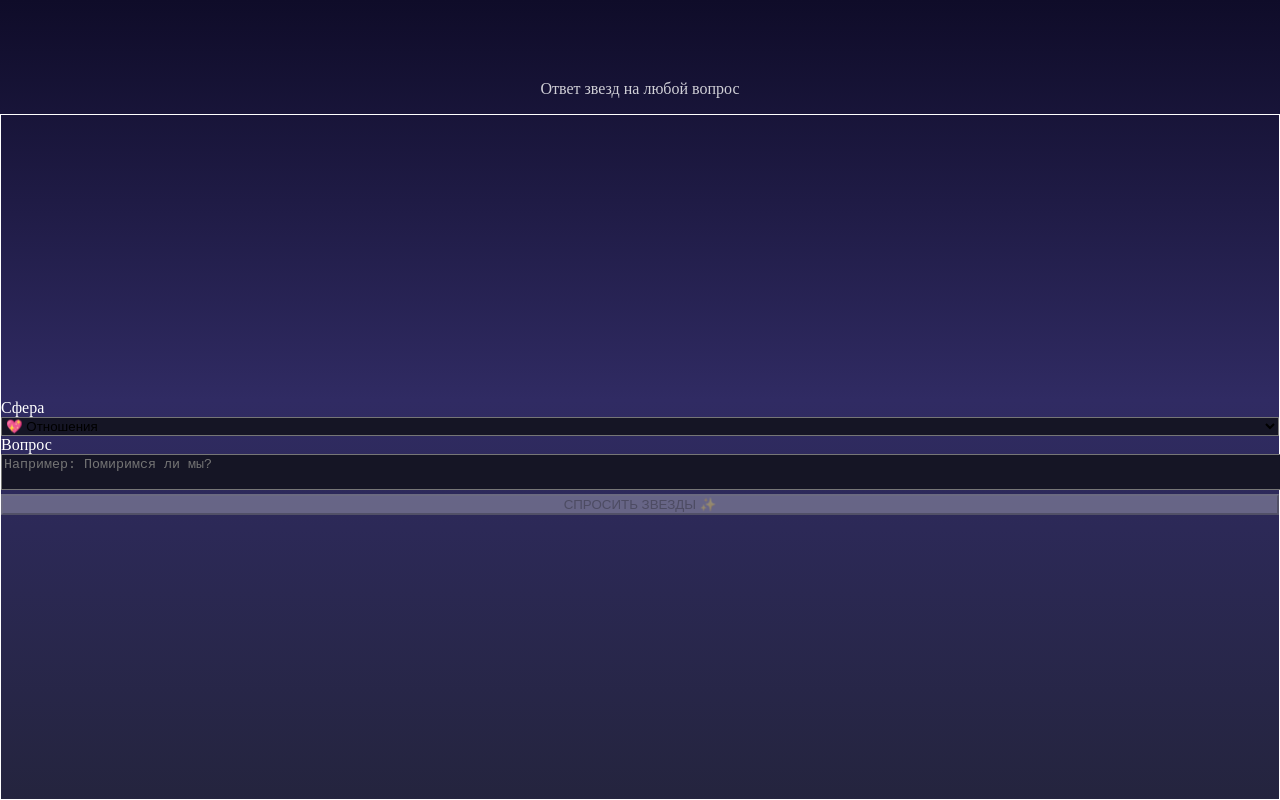
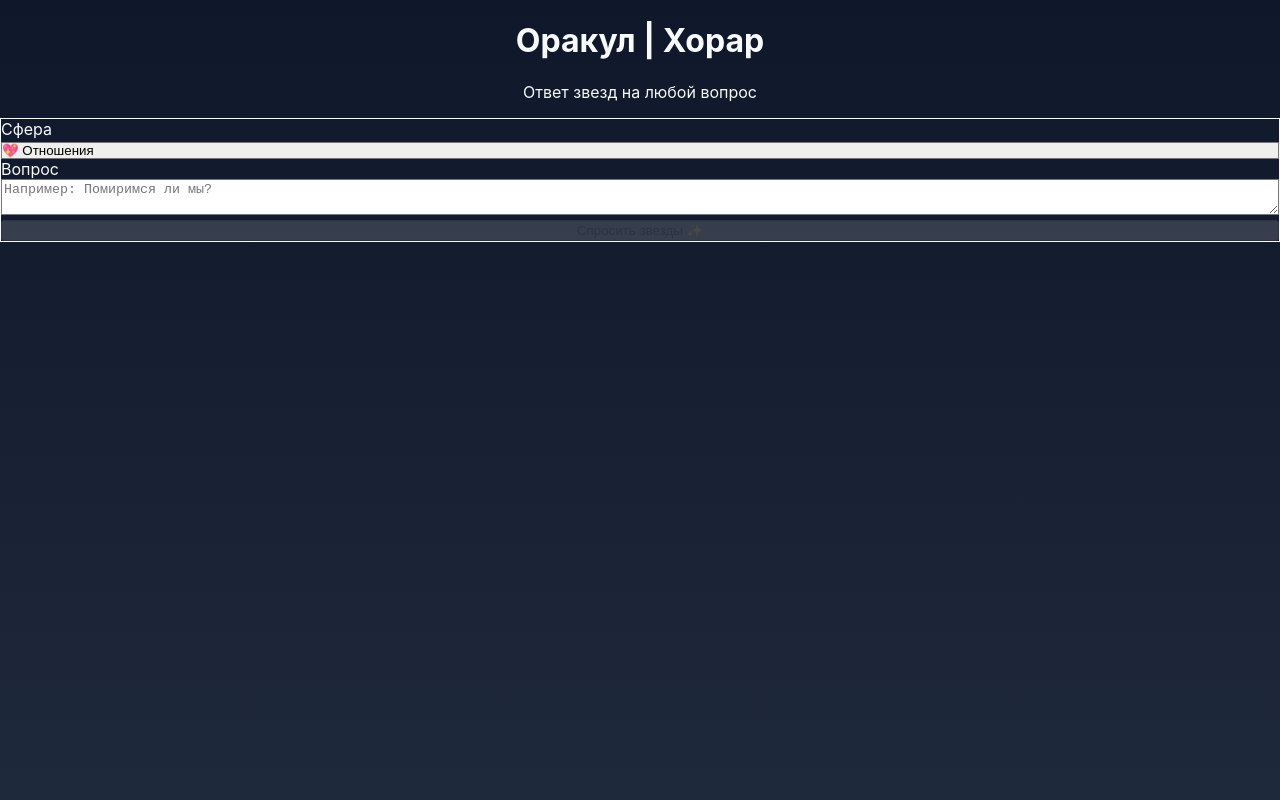
Before and after one commit to doyou2026/astro-bot, a Next.js app: page / in a window 1280 px wide. Built offline with nearby package versions, Linux system fonts and the light colour scheme; no server answers.

Commit message:
add create-invoice api

```diff
--- a/app/globals.css
+++ b/app/globals.css
@@ -2,10 +2,19 @@
 @tailwind components;
 @tailwind utilities;
 
-body {
-  background: #0f0c29;
-  color: white;
+html, body {
+  padding: 0;
   margin: 0;
-  padding: 0;
-  overflow-x: hidden;
+  font-family: -apple-system, BlinkMacSystemFont, "SF Pro Display",
+    "SF Pro Text", system-ui, sans-serif;
+  background: linear-gradient(
+    180deg,
+    #0f172a 0%,
+    #1e293b 100%
+  );
+  color: #f8fafc;
 }
+
+* {
+  box-sizing: border-box;
+}
--- a/app/page.tsx
+++ b/app/page.tsx
@@ -1,264 +1,145 @@
 'use client';
 
-import { useState, useEffect } from 'react';
-
-/* ============================= */
-/* Типы Telegram */
-/* ============================= */
-
-interface TelegramWebApp {
-  initDataUnsafe?: {
-    user?: {
-      id: number;
-      first_name?: string;
-    };
-  };
-  openLink: (url: string) => void;
-  ready: () => void;
-  expand: () => void;
-}
-
-declare global {
-  interface Window {
-    Telegram?: {
-      WebApp: TelegramWebApp;
-    };
-  }
-}
-
-interface CheckAccessResponse {
-  is_paid: boolean;
-}
-
-interface CreateInvoiceResponse {
-  pay_url?: string;
-}
-
-/* ============================= */
-/* Component */
-/* ============================= */
+import { useState } from 'react';
 
 export default function Home() {
-  const [userId, setUserId] = useState<number | null>(null);
-  const [isPaid, setIsPaid] = useState(false);
-  const [loading, setLoading] = useState(true);
   const [question, setQuestion] = useState('');
-  const [category, setCategory] = useState('love');
-  const [isCalculating, setIsCalculating] = useState(false);
   const [showResult, setShowResult] = useState(false);
-  const [prediction, setPrediction] = useState('');
-
-  /* ============================= */
-  /* Init Telegram */
-  /* ============================= */
-
-  useEffect(() => {
-    const init = async () => {
-      if (typeof window !== 'undefined' && window.Telegram?.WebApp) {
-        const tg = window.Telegram.WebApp;
-
-        tg.ready();
-
-        try {
-          tg.expand();
-        } catch (e) {
-          console.log('Expand error', e);
-        }
-
-        const id = tg.initDataUnsafe?.user?.id ?? 123456;
-        setUserId(id);
-        await checkPayment(id);
-      } else {
-        const devId = 123456;
-        setUserId(devId);
-        await checkPayment(devId);
-      }
-    };
-
-    init();
-  }, []);
-
-  /* ============================= */
-  /* Проверка оплаты */
-  /* ============================= */
-
-  const checkPayment = async (id: number) => {
-    try {
-      const res = await fetch(`/api/check-access?id=${id}`);
-      if (!res.ok) throw new Error('Ошибка запроса');
-
-      const data: CheckAccessResponse = await res.json();
-      setIsPaid(data.is_paid);
-    } catch (e) {
-      console.error('Ошибка проверки:', e);
-    } finally {
-      setLoading(false);
-    }
-  };
-
-  /* ============================= */
-  /* Генерация ответа */
-  /* ============================= */
-
-  const handleAsk = () => {
-    if (!question.trim()) return;
-
-    setIsCalculating(true);
-
-    setTimeout(() => {
-      const answers = [
-        "Луна в свободном уходе. Ответ пока скрыт, но склоняется к 'Да'.",
-        "Венера в трине с Марсом. Однозначное ДА, но нужно проявить инициативу.",
-        "Сатурн блокирует 7 дом. Сейчас не время, подождите 3 дня.",
-        "Ретроградный Меркурий путает карты. Информация ложная.",
-        "Аспект соединения указывает на успех, если вы будете действовать быстро.",
-        "Юпитер дарит удачу в этом вопросе. Всё сложится лучше, чем вы думаете."
-      ];
-
-      const randomIdx =
-        (question.length + new Date().getHours()) % answers.length;
-
-      setPrediction(answers[randomIdx]);
-      setIsCalculating(false);
-      setShowResult(true);
-    }, 2000);
-  };
-
-  /* ============================= */
-  /* Покупка */
-  /* ============================= */
-
-  const handleBuy = async () => {
-    if (!userId) return;
-
-    try {
-      const res = await fetch('/api/create-invoice', {
-        method: 'POST',
-        headers: { 'Content-Type': 'application/json' },
-        body: JSON.stringify({ telegram_id: userId }),
-      });
-
-      if (!res.ok) throw new Error('Ошибка создания счета');
-
-      const data: CreateInvoiceResponse = await res.json();
-
-      if (data.pay_url) {
-        if (window.Telegram?.WebApp) {
-          window.Telegram.WebApp.openLink(data.pay_url);
-        } else {
-          window.location.href = data.pay_url;
-        }
-      }
-    } catch (e) {
-      console.error(e);
-      alert('Ошибка создания счета. Попробуйте позже.');
-    }
-  };
-
-  /* ============================= */
-  /* Loading */
-  /* ============================= */
-
-  if (loading) {
-    return (
-      <div className="min-h-screen bg-[#0f0c29] flex items-center justify-center text-white">
-        <div className="animate-spin text-4xl">🔮</div>
-      </div>
-    );
-  }
-
-  /* ============================= */
-  /* UI */
-  /* ============================= */
 
   return (
-    <div className="min-h-screen bg-gradient-to-b from-[#0f0c29] via-[#302b63] to-[#24243e] text-white p-4 font-sans flex flex-col items-center">
+    <div className="min-h-screen flex flex-col items-center px-6 pt-16">
 
-      <header className="text-center mb-6 pt-4 w-full">
-        <h1 className="text-3xl font-bold bg-clip-text text-transparent bg-gradient-to-r from-purple-400 to-pink-600 drop-shadow-sm">
-          ASTRO HORARY
+      {/* Header */}
+      <div className="text-center mb-10">
+        <h1 className="text-4xl font-semibold tracking-tight">
+          Оракул | Хорар
         </h1>
-        <p className="text-xs text-purple-300 opacity-80 mt-1">
+        <p className="text-gray-400 mt-2 text-sm">
           Ответ звезд на любой вопрос
         </p>
-      </header>
+      </div>
 
-      <main className="w-full max-w-md flex-1 flex flex-col">
+      {/* Card */}
+      <div className="
+        w-full max-w-md
+        bg-white/10
+        backdrop-blur-xl
+        rounded-3xl
+        p-6
+        shadow-2xl
+        border border-white/20
+        transition-all
+        duration-300
+      ">
+
         {!showResult ? (
-          <div className="bg-white/5 backdrop-blur-lg rounded-2xl p-5 shadow-2xl border border-white/10 flex-1 flex flex-col justify-center">
-
-            <div className="mb-4">
-              <label className="block text-xs text-purple-300 mb-2 font-semibold">
+          <>
+            {/* Select */}
+            <label className="block text-sm text-gray-300 mb-2">
               Сфера
             </label>
+
+            <div className="relative mb-5">
               <select
-                value={category}
-                onChange={(e) => setCategory(e.target.value)}
-                className="w-full bg-[#151525] border border-purple-500/30 rounded-lg p-3 text-sm text-white"
+                className="
+                  w-full
+                  appearance-none
+                  bg-white/10
+                  border border-white/20
+                  rounded-xl
+                  px-4 py-3
+                  text-white
+                  focus:outline-none
+                  focus:ring-2
+                  focus:ring-blue-400
+                  transition
+                "
               >
-                <option value="love">💖 Отношения</option>
-                <option value="money">💰 Деньги</option>
-                <option value="destiny">🔮 Будущее</option>
+                <option>💖 Отношения</option>
+                <option>💰 Деньги</option>
+                <option>🔮 Будущее</option>
               </select>
             </div>
 
-            <div className="mb-6">
-              <label className="block text-xs text-purple-300 mb-2 font-semibold">
+            {/* Textarea */}
+            <label className="block text-sm text-gray-300 mb-2">
               Вопрос
             </label>
+
             <textarea
               value={question}
               onChange={(e) => setQuestion(e.target.value)}
               placeholder="Например: Помиримся ли мы?"
-                className="w-full h-28 bg-[#151525] border border-purple-500/30 rounded-lg p-3 text-sm text-white resize-none"
+              className="
+                w-full
+                h-24
+                bg-white/10
+                border border-white/20
+                rounded-xl
+                px-4 py-3
+                text-white
+                placeholder-gray-400
+                focus:outline-none
+                focus:ring-2
+                focus:ring-blue-400
+                transition
+              "
             />
-            </div>
+
+            {/* Button */}
+            <button
+              disabled={!question}
+              onClick={() => setShowResult(true)}
+              className="
+                w-full
+                mt-6
+                py-3
+                rounded-xl
+                bg-white
+                text-black
+                font-medium
+                hover:scale-[1.02]
+                active:scale-[0.98]
+                transition
+                disabled:opacity-40
+              "
+            >
+              Спросить звезды ✨
+            </button>
+          </>
+        ) : (
+          <div className="text-center animate-fadeIn">
+            <h2 className="text-2xl font-semibold mb-4">
+              Карта построена
+            </h2>
+            <p className="text-gray-300 mb-6">
+              Ответ скрыт звездами
+            </p>
 
             <button
-              onClick={handleAsk}
-              disabled={!question || isCalculating}
-              className="w-full py-4 rounded-xl font-bold text-sm bg-gradient-to-r from-purple-600 to-pink-600"
+              className="
+                px-6 py-3
+                rounded-full
+                bg-white
+                text-black
+                font-medium
+                hover:scale-105
+                active:scale-95
+                transition
+              "
             >
-              {isCalculating ? 'Связь с космосом...' : 'СПРОСИТЬ ЗВЕЗДЫ ✨'}
+              Открыть за $5
             </button>
-          </div>
-        ) : (
-          <div className="bg-white/5 backdrop-blur-lg rounded-2xl p-6 shadow-2xl border border-white/10 text-center relative">
 
             <button
               onClick={() => setShowResult(false)}
-              className="absolute top-4 left-4 text-purple-300 text-xs"
+              className="block mx-auto mt-6 text-gray-400 text-sm hover:text-white transition"
             >
               ← Назад
-            </button>
-
-            <div className="mt-6 mb-4">
-              <h2 className="text-lg font-semibold">Карта построена</h2>
-            </div>
-
-            {isPaid ? (
-              <div>
-                <h3 className="text-green-400 font-bold mb-3">
-                  ДОСТУП РАЗРЕШЕН
-                </h3>
-                <p className="text-base">{prediction}</p>
-              </div>
-            ) : (
-              <div>
-                <p className="text-gray-400 mb-4">
-                  Ответ скрыт звездами
-                </p>
-                <button
-                  onClick={handleBuy}
-                  className="bg-yellow-500 text-black font-bold py-3 px-6 rounded-full"
-                >
-                  Открыть за $5
             </button>
           </div>
         )}
       </div>
-        )}
-      </main>
     </div>
   );
 }
```
Also changed, not shown: app/api/create-invoice/route.ts (added, +62 -0 lines). Lines whose indentation alone changed are shown as unchanged.
